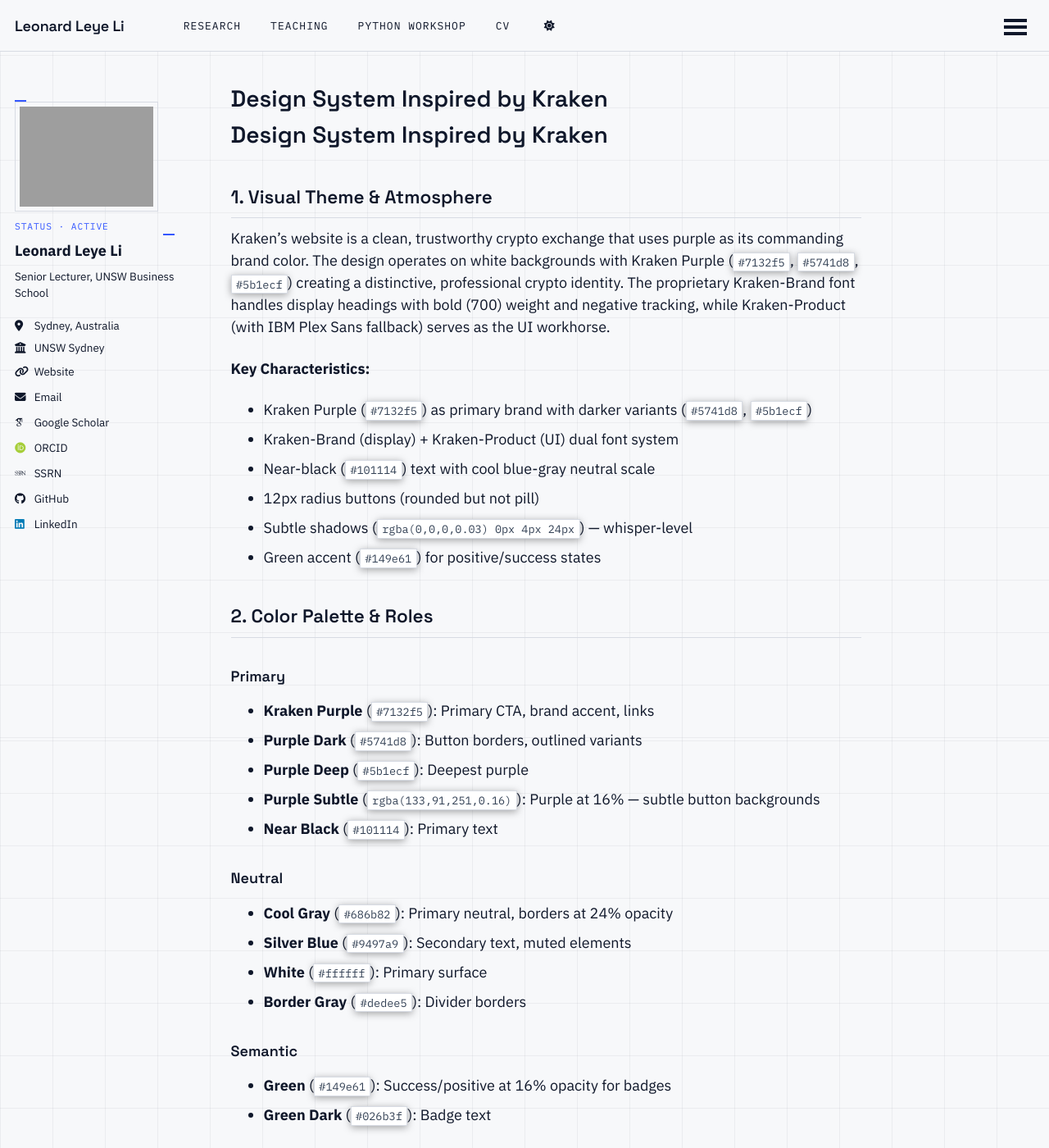
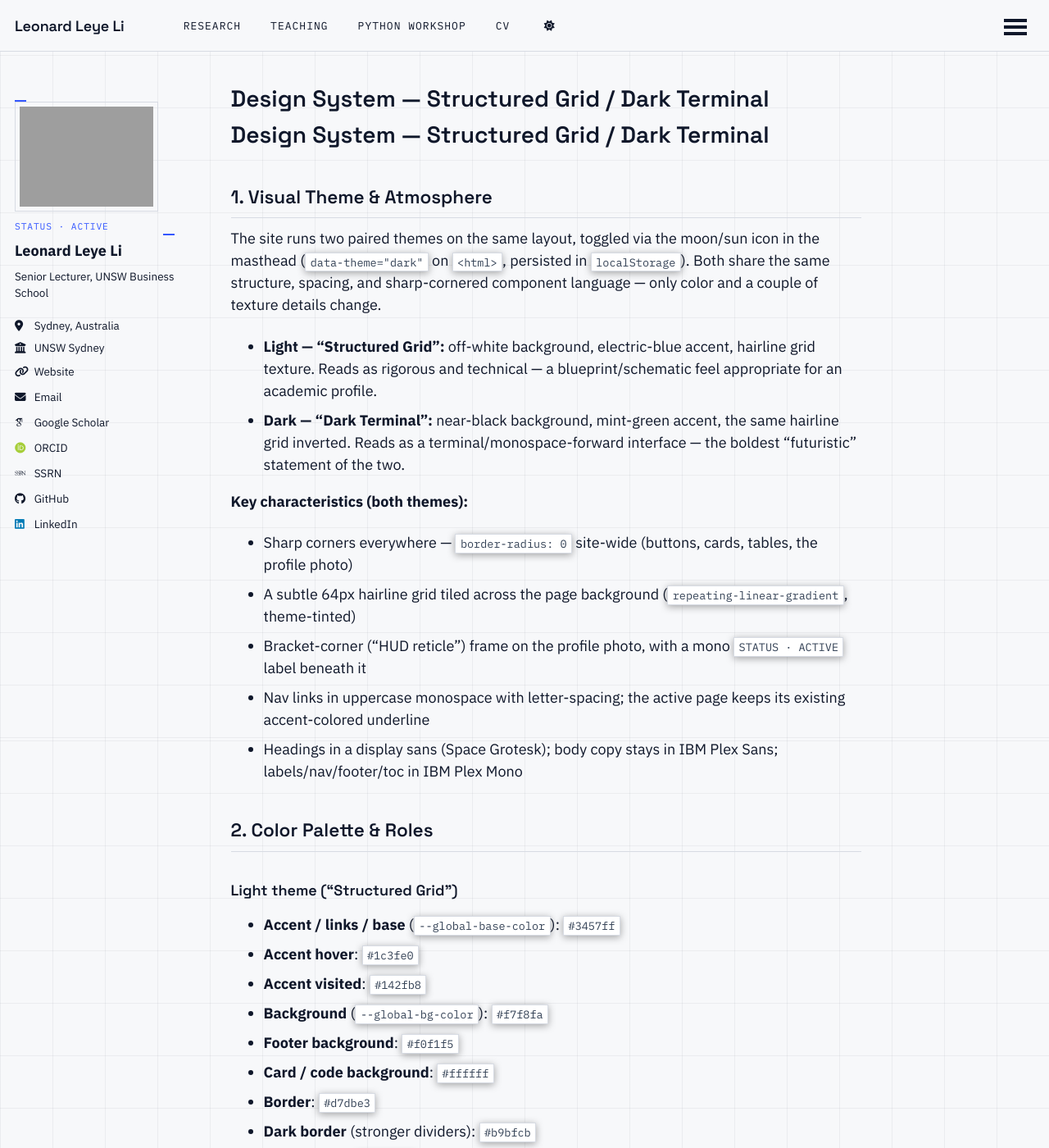
Before and after one commit to leonard67/leonard67.github.io, a Jekyll site: the page built from DESIGN.md, in a window 1280 px wide and 1400 px high. Shown: the whole window at 82% size. Built offline with Jekyll 4.4.1, drawn with Linux system fonts in a browser that asks for light colours; some web fonts are replaced; our own code applies the rules of GitHub Pages for plain Markdown files; a script that is not in the unit is left out; some of the changed text lies outside the part shown.

Commit message:
Refresh design docs and workshop page
This commit updates the design system documentation to reflect the structured-grid/light and dark-terminal visual themes, including color roles, typography, component styling, and responsive behavior. It also expands the Python workshop page with a more detailed course overview, module structure, research-focused examples, and updated NLP tooling references.

```diff
--- a/DESIGN.md
+++ b/DESIGN.md
@@ -1,125 +1,121 @@
-# Design System Inspired by Kraken
+# Design System — Structured Grid / Dark Terminal
 
 ## 1. Visual Theme & Atmosphere
 
-Kraken's website is a clean, trustworthy crypto exchange that uses purple as its commanding brand color. The design operates on white backgrounds with Kraken Purple (`#7132f5`, `#5741d8`, `#5b1ecf`) creating a distinctive, professional crypto identity. The proprietary Kraken-Brand font handles display headings with bold (700) weight and negative tracking, while Kraken-Product (with IBM Plex Sans fallback) serves as the UI workhorse.
+The site runs two paired themes on the same layout, toggled via the moon/sun icon in the masthead (`data-theme="dark"` on `<html>`, persisted in `localStorage`). Both share the same structure, spacing, and sharp-cornered component language — only color and a couple of texture details change.
 
-**Key Characteristics:**
-- Kraken Purple (`#7132f5`) as primary brand with darker variants (`#5741d8`, `#5b1ecf`)
-- Kraken-Brand (display) + Kraken-Product (UI) dual font system
-- Near-black (`#101114`) text with cool blue-gray neutral scale
-- 12px radius buttons (rounded but not pill)
-- Subtle shadows (`rgba(0,0,0,0.03) 0px 4px 24px`) — whisper-level
-- Green accent (`#149e61`) for positive/success states
+- **Light — "Structured Grid":** off-white background, electric-blue accent, hairline grid texture. Reads as rigorous and technical — a blueprint/schematic feel appropriate for an academic profile.
+- **Dark — "Dark Terminal":** near-black background, mint-green accent, the same hairline grid inverted. Reads as a terminal/monospace-forward interface — the boldest "futuristic" statement of the two.
+
+**Key characteristics (both themes):**
+- Sharp corners everywhere — `border-radius: 0` site-wide (buttons, cards, tables, the profile photo)
+- A subtle 64px hairline grid tiled across the page background (`repeating-linear-gradient`, theme-tinted)
+- Bracket-corner ("HUD reticle") frame on the profile photo, with a mono `STATUS · ACTIVE` label beneath it
+- Nav links in uppercase monospace with letter-spacing; the active page keeps its existing accent-colored underline
+- Headings in a display sans (Space Grotesk); body copy stays in IBM Plex Sans; labels/nav/footer/toc in IBM Plex Mono
 
 ## 2. Color Palette & Roles
 
-### Primary
-- **Kraken Purple** (`#7132f5`): Primary CTA, brand accent, links
-- **Purple Dark** (`#5741d8`): Button borders, outlined variants
-- **Purple Deep** (`#5b1ecf`): Deepest purple
-- **Purple Subtle** (`rgba(133,91,251,0.16)`): Purple at 16% — subtle button backgrounds
-- **Near Black** (`#101114`): Primary text
+### Light theme ("Structured Grid")
+- **Accent / links / base** (`--global-base-color`): `#3457ff`
+- **Accent hover**: `#1c3fe0`
+- **Accent visited**: `#142fb8`
+- **Background** (`--global-bg-color`): `#f7f8fa`
+- **Footer background**: `#f0f1f5`
+- **Card / code background**: `#ffffff`
+- **Border**: `#d7dbe3`
+- **Dark border** (stronger dividers): `#b9bfcb`
+- **Primary text**: `#0f172a`
+- **Secondary text**: `#475569`
+- **Grid line texture** (`--global-grid-line-color`): `rgba(15,23,42,0.05)`
 
-### Neutral
-- **Cool Gray** (`#686b82`): Primary neutral, borders at 24% opacity
-- **Silver Blue** (`#9497a9`): Secondary text, muted elements
-- **White** (`#ffffff`): Primary surface
-- **Border Gray** (`#dedee5`): Divider borders
+### Dark theme ("Dark Terminal")
+- **Accent / links / base** (`--global-base-color`): `#3fe6c4`
+- **Accent hover**: `#62f0d3`
+- **Accent visited**: `#2bbfa1`
+- **Background** (`--global-bg-color`): `#0a0d10`
+- **Footer background**: `#10151a`
+- **Card / code background**: `#10151a`
+- **Border**: `#1c2226`
+- **Dark border** (stronger dividers): `#10151a`
+- **Primary text**: `#f2f5f4`
+- **Secondary text**: `#93a1a1`
+- **Grid line texture** (`--global-grid-line-color`): `rgba(255,255,255,0.045)`
 
-### Semantic
-- **Green** (`#149e61`): Success/positive at 16% opacity for badges
-- **Green Dark** (`#026b3f`): Badge text
+### Semantic (shared)
+- **Danger**: `#ee5f5b`
+- **Warning**: `#f89406`
+- **Success**: `#149e61` (light) / `#3fe6c4` (dark, mirrors the accent)
 
 ## 3. Typography Rules
 
-### Font Families
-- **Display**: `Kraken-Brand`, fallbacks: `IBM Plex Sans, Helvetica, Arial`
-- **UI / Body**: `Kraken-Product`, fallbacks: `Helvetica Neue, Helvetica, Arial`
+### Font families
+- **Display / headings** (`$header-font-family`): `"Space Grotesk"`, falls back to IBM Plex Sans → Helvetica Neue → Helvetica → Arial → sans-serif
+- **Body** (`$global-font-family` / `$sans-serif`): `"IBM Plex Sans"`, falls back to Helvetica Neue → Helvetica → Arial → sans-serif
+- **Labels / nav / footer / toc / code** (`$monospace` / `$sans-serif-narrow`): `"IBM Plex Mono"`, falls back to Monaco → Consolas → Lucida Console → monospace
+
+Loaded via Google Fonts in [`_includes/head/custom.html`](_includes/head/custom.html): IBM Plex Sans (400/500/600/700), IBM Plex Mono (400/500), Space Grotesk (500/600).
 
 ### Hierarchy
-
-| Role | Font | Size | Weight | Line Height | Letter Spacing |
-|------|------|------|--------|-------------|----------------|
-| Display Hero | Kraken-Brand | 48px | 700 | 1.17 | -1px |
-| Section Heading | Kraken-Brand | 36px | 700 | 1.22 | -0.5px |
-| Sub-heading | Kraken-Brand | 28px | 700 | 1.29 | -0.5px |
-| Feature Title | Kraken-Product | 22px | 600 | 1.20 | normal |
-| Body | Kraken-Product | 16px | 400 | 1.38 | normal |
-| Body Medium | Kraken-Product | 16px | 500 | 1.38 | normal |
-| Button | Kraken-Product | 16px | 500–600 | 1.38 | normal |
-| Caption | Kraken-Product | 14px | 400–700 | 1.43–1.71 | normal |
-| Small | Kraken-Product | 12px | 400–500 | 1.33 | normal |
-| Micro | Kraken-Product | 7px | 500 | 1.00 | uppercase |
+| Role | Font | Notes |
+|------|------|-------|
+| Page/site title in masthead | Space Grotesk, 600 | normal case, tight tracking |
+| H1–H6 (page content) | Space Grotesk | via `$header-font-family` |
+| Nav links (non-brand) | IBM Plex Mono | uppercase, `letter-spacing: 0.08em`, `font-size: 0.72em` |
+| Body copy | IBM Plex Sans | unchanged from base theme |
+| Sidebar sub-headings, footer, TOC | IBM Plex Mono | via `$sans-serif-narrow` |
+| Status label under avatar | IBM Plex Mono | uppercase, accent-colored, `font-size: $type-size-8` |
 
 ## 4. Component Stylings
 
-### Buttons
+### Border radius
+`$border-radius: 0` in both theme files — buttons, position/education tables, the TOC panel, and the profile photo frame are all sharp-cornered. (A handful of unrelated 4px/14px/50% radii remain on small pre-existing elements like the mobile hamburger menu and comment avatars — untouched.)
 
-**Primary Purple**
-- Background: `#7132f5`
-- Text: `#ffffff`
-- Padding: 13px 16px
-- Radius: 12px
+### Profile photo ("bracket frame")
+- Square photo (`border-radius: 0` at the `$large` breakpoint), 1px border in the theme border color, 5px inner padding
+- Two accent-colored 2px corner brackets (`::before`/`::after` on `.author__avatar`), 16×16px, top-left and bottom-right only — a HUD-style reticle rather than a full frame
+- `STATUS · ACTIVE` mono label beneath, accent-colored, shown only at the `$large` breakpoint and up
 
-**Purple Outlined**
-- Background: `#ffffff`
-- Text: `#5741d8`
-- Border: `1px solid #5741d8`
-- Radius: 12px
+### Background grid
+`body` gets a two-axis `repeating-linear-gradient` (64px cells) using `--global-grid-line-color`, fixed-attachment so it doesn't scroll with content. Same technique in both themes; only the line color/opacity changes.
 
-**Purple Subtle**
-- Background: `rgba(133,91,251,0.16)`
-- Text: `#7132f5`
-- Padding: 8px
-- Radius: 12px
-
-**White Button**
-- Background: `#ffffff`
-- Text: `#101114`
-- Radius: 10px
-- Shadow: `rgba(0,0,0,0.03) 0px 4px 24px`
-
-**Secondary Gray**
-- Background: `rgba(148,151,169,0.08)`
-- Text: `#101114`
-- Radius: 12px
-
-### Badges
-- Success: `rgba(20,158,97,0.16)` bg, `#026b3f` text, 6px radius
-- Neutral: `rgba(104,107,130,0.12)` bg, `#484b5e` text, 8px radius
+### Buttons, tables, nav
+Existing minimal-mistakes component structure is unchanged — only the color variables, border-radius, and font-family feed through. The active-nav underline (`.masthead__menu-item.selected a`) already used the accent color and needed no structural change.
 
 ## 5. Layout Principles
 
-### Spacing: 1px, 2px, 3px, 4px, 5px, 6px, 8px, 10px, 12px, 13px, 15px, 16px, 20px, 24px, 25px
-### Border Radius: 3px, 6px, 8px, 10px, 12px, 16px, 9999px, 50%
+No layout/grid changes from the base theme — spacing scale, breakpoints, and the sidebar/content split are untouched. The two additions are:
+- 64px background grid cell size
+- 16px bracket-corner size on the avatar, offset -2px outside the photo edge
 
 ## 6. Depth & Elevation
-- Subtle: `rgba(0,0,0,0.03) 0px 4px 24px`
-- Micro: `rgba(16,24,40,0.04) 0px 1px 4px`
+- Light: `rgba(15,23,42,0.05) 0px 2px 10px` (flatter than the old Kraken shadow — the aesthetic favors hairlines over soft shadows)
+- Dark: `rgba(0,0,0,0.35) 0px 2px 10px`
 
 ## 7. Do's and Don'ts
 
 ### Do
-- Use Kraken Purple (#7132f5) for CTAs and links
-- Apply 12px radius on all buttons
-- Use Kraken-Brand for headings, Kraken-Product for body
+- Keep corners sharp (`border-radius: 0`) — this is the load-bearing detail that ties "Structured Grid" and "Dark Terminal" together
+- Use IBM Plex Mono for anything label-like (nav, status tags, table periods/dates, footer, TOC)
+- Use Space Grotesk only for headings/display text, never body copy
+- Keep the grid texture subtle — it's a background detail, not a foreground pattern
 
 ### Don't
-- Don't use pill buttons — 12px is the max radius for buttons
-- Don't use other purples outside the defined scale
+- Don't reintroduce rounded corners or soft drop shadows — that pulls back toward the old Kraken-purple aesthetic this replaced
+- Don't add a second accent hue per theme — light stays single-hue blue, dark stays single-hue green
+- Don't use monospace for body paragraphs — it's for labels and structural text only
 
 ## 8. Responsive Behavior
-Breakpoints: 375px, 425px, 640px, 768px, 1024px, 1280px, 1536px
+Breakpoints unchanged from the base theme (`$sidebar-screen-min-width: 1024px`, `$large: 925px`, etc.). The avatar brackets and status label are gated behind the `$large` breakpoint — on mobile the avatar reverts to a plain circular photo with no bracket/status decoration, matching the "no fake chrome at small scales" rule.
 
 ## 9. Agent Prompt Guide
 
 ### Quick Color Reference
-- Brand: Kraken Purple (`#7132f5`)
-- Dark variant: `#5741d8`
-- Text: Near Black (`#101114`)
-- Secondary text: `#9497a9`
-- Background: White (`#ffffff`)
+- Light accent: `#3457ff` · Dark accent: `#3fe6c4`
+- Light background: `#f7f8fa` · Dark background: `#0a0d10`
+- Light text: `#0f172a` · Dark text: `#f2f5f4`
+- Border radius: always `0`
 
 ### Example Component Prompts
-- "Create hero: white background. Kraken-Brand 48px weight 700, letter-spacing -1px. Purple CTA (#7132f5, 12px radius, 13px 16px padding)."
+- "Create a position card: 1px solid border (theme border color), 0 radius, `IBM Plex Mono` 11px uppercase accent-colored date label, `Space Grotesk` 16px 600 role title, `IBM Plex Sans` 13px secondary-color institution."
+- "Add a status chip: `IBM Plex Mono`, uppercase, `letter-spacing: 0.08em`, accent-colored, no background/border — just colored text."
```
Also changed, not shown: _pages/python-workshop.md (+8 -4 lines).
